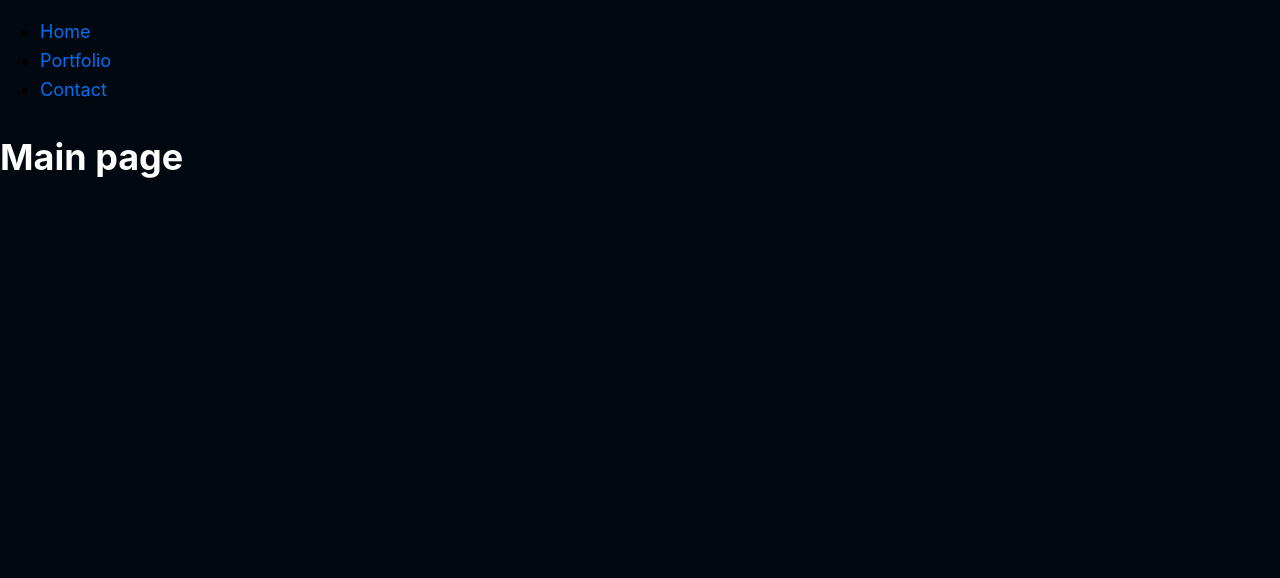
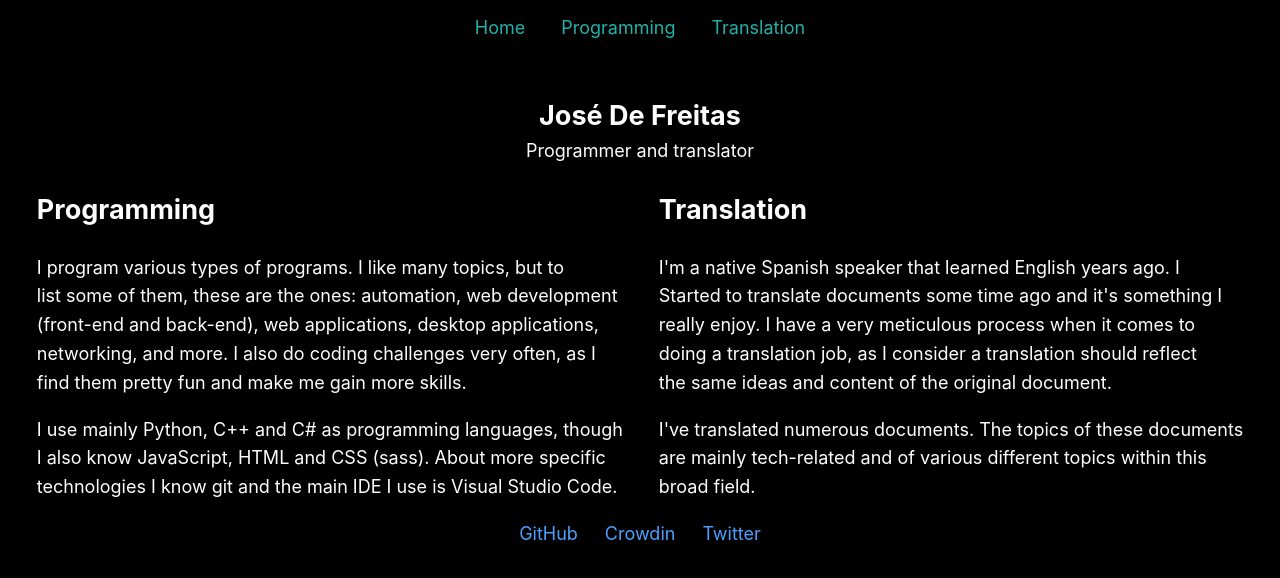
Before and after one commit to JoseDeFreitas/JoseDeFreitas-website, a Next.js app: page / in a window 1280 px wide. Shown: the top 578 px of the page. Built offline with nearby package versions, Linux system fonts and the light colour scheme.

Commit message:
Create index content

```diff
--- a/components/Navbar.js
+++ b/components/Navbar.js
@@ -9,13 +9,13 @@ const Navbar = () => (
                 </Link>
             </li>
             <li>
-                <Link href="/portfolio">
-                    <a>Portfolio</a>
+                <Link href="/portfolio/programming">
+                    <a>Programming</a>
                 </Link>
             </li>
             <li>
-                <Link href="/contact">
-                    <a>Contact</a>
+                <Link href="/portfolio/translation">
+                    <a>Translation</a>
                 </Link>
             </li>
         </ul>
--- a/pages/index.js
+++ b/pages/index.js
@@ -3,15 +3,68 @@ import Layout from '../components/Layout'
 
 export default function Home() {
     return (
-        <div>
-        <Head>
-            <title>Home - José De Freitas</title>
-            <link rel="icon" href="/favicon.ico" />
-        </Head>
+        <>
+            <Head>
+                <title>Home - José De Freitas</title>
+                <meta name="description" content="Portfolio of José De Freitas"/>
+                <meta name="keywords" content="Portfolio, Programming, Translation"/>
+                <meta name="author" content="José De Freitas"/>
+                <link rel="icon" href="/favicon.ico"/>
+            </Head>
 
-        <Layout>
-            <h1>Main page</h1>
-        </Layout>
-        </div>
+            <Layout>
+                <main id="main">
+                    <section id="author">
+                        <h1 id="name">José De Freitas</h1>
+                        <p id="title">Programmer and translator</p>
+                    </section>
+                    <section id="description">
+                        <div id="programming">
+                            <h2>Programming</h2>
+                            <p>
+                                I program various types of programs. I like many topics, but to<br/>
+                                list some of them, these are the ones: automation, web development<br/>
+                                (front-end and back-end), web applications, desktop applications,<br/>
+                                networking, and more. I also do coding challenges very often, as I<br/>
+                                find them pretty fun and make me gain more skills.
+                            </p>
+                            <p>
+                                I use mainly Python, C++ and C# as programming languages, though<br/>
+                                I also know JavaScript, HTML and CSS (sass). About more specific<br/>
+                                technologies I know git and the main IDE I use is Visual Studio Code.
+                            </p>
+                        </div>
+                        <div id="translation">
+                            <h2>Translation</h2>
+                            <p>
+                                I'm a native Spanish speaker that learned English years ago. I<br/>
+                                Started to translate documents some time ago and it's something I<br/>
+                                really enjoy. I have a very meticulous process when it comes to<br/>
+                                doing a translation job, as I consider a translation should reflect<br/>
+                                the same ideas and content of the original document.
+                            </p>
+                            <p>
+                                I've translated numerous documents. The topics of these documents<br/>
+                                are mainly tech-related and of various different topics within this<br/>
+                                broad field.
+                            </p>
+                        </div>
+                    </section>
+                    <section id="contact">
+                        <ul>
+                            <li>
+                                <a href="https://github.com/JoseDeFreitas">GitHub</a>
+                            </li>
+                            <li>
+                                <a href="https://crowdin.com/profile/JoseDeFreitas">Crowdin</a>
+                            </li>
+                            <li>
+                                <a href="https://twitter.com/JoseDeF32503298">Twitter</a>
+                            </li>
+                        </ul>
+                    </section>
+                </main>
+            </Layout>
+        </>
     );
 }
--- a/styles/global.scss
+++ b/styles/global.scss
@@ -8,7 +8,8 @@ body {
         Cantarell, Fira Sans, Droid Sans, Helvetica Neue, sans-serif;
     line-height: 1.6;
     font-size: 18px;
-    background-color: #01080f;
+    background-color: #000000;
+    min-height: 100vh;
 }
 
 * {
@@ -20,12 +21,12 @@ p, h1, h2, span {
 }
 
 a {
-    color: #0070f3;
+    color: #4ea0ff;
     text-decoration: none;
 }
 
 a:hover {
-text-decoration: underline;
+    text-decoration: underline;
 }
 
 img {
@@ -34,3 +35,71 @@ img {
 }
 
 // Navigation bar
+
+#navbar {
+    padding: .8em;
+    margin-bottom: 2em;
+
+    ul {
+        margin: 0;
+        padding: 0;
+        list-style: none;
+        display: grid;
+        grid-auto-flow: column;
+        grid-gap: 2em;
+        justify-content: center;
+
+        a {
+            color: lightseagreen;
+        }
+    }
+}
+
+// Main page
+
+#main {
+    display: grid;
+    justify-content: center;
+    align-content: center;
+
+    #author {
+        display: grid;
+        justify-content: center;
+
+        #name {
+            margin: 0;
+            text-align: center;
+        }
+
+        #title {
+            margin: 0;
+            text-align: center;
+        }
+    }
+
+    #description {
+        display: grid;
+        grid-template-columns: 50vw, 50vw;
+        grid-gap: 2em;
+
+        #programming {
+            grid-column: 1 / 2;
+        }
+
+        #translation {
+            grid-column: 2 / 3;
+        }
+    }
+
+    #contact {
+        ul {
+            margin: 0;
+            padding: 0;
+            list-style: none;
+            display: grid;
+            grid-auto-flow: column;
+            grid-gap: 1.5em;
+            justify-content: center;
+        }
+    }
+}
```
Also changed, not shown: pages/contact.js (deleted, +0 -9 lines), pages/portfolio.js (deleted, +0 -9 lines), pages/portfolio/programming.js (+10 -3 lines), pages/portfolio/translation.js (+10 -3 lines).
